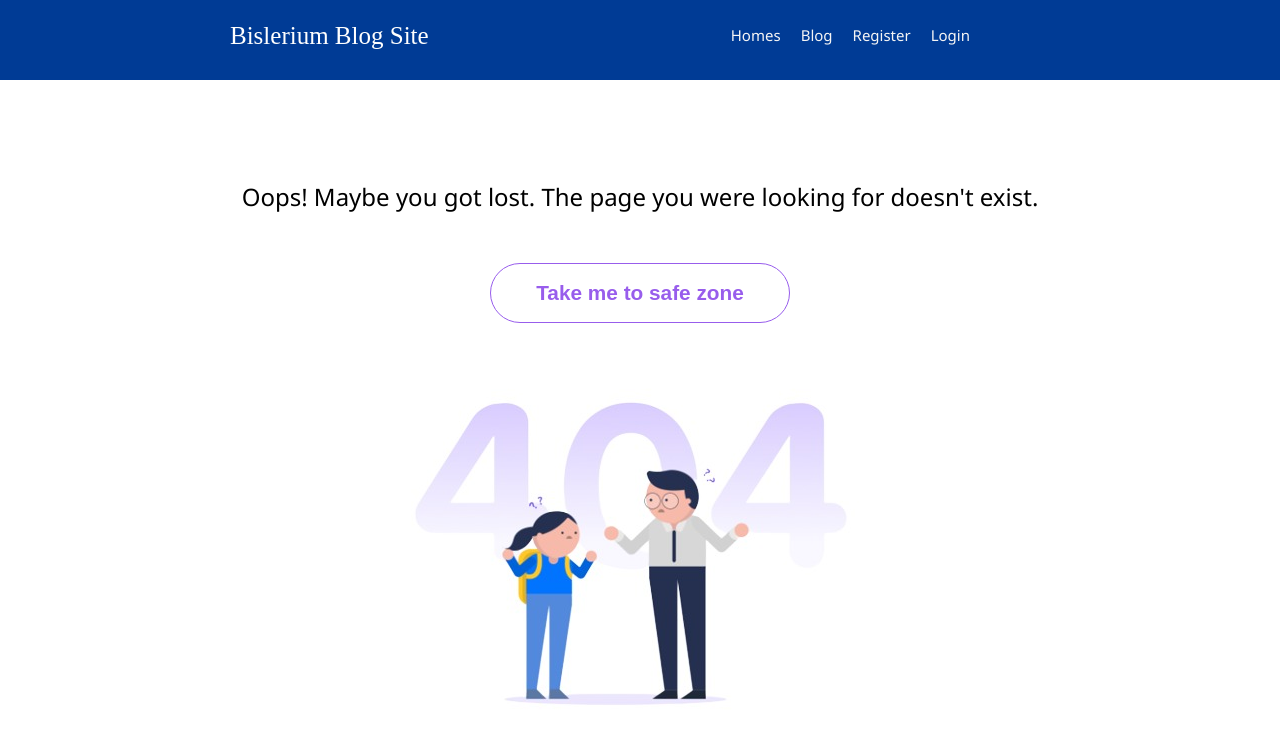
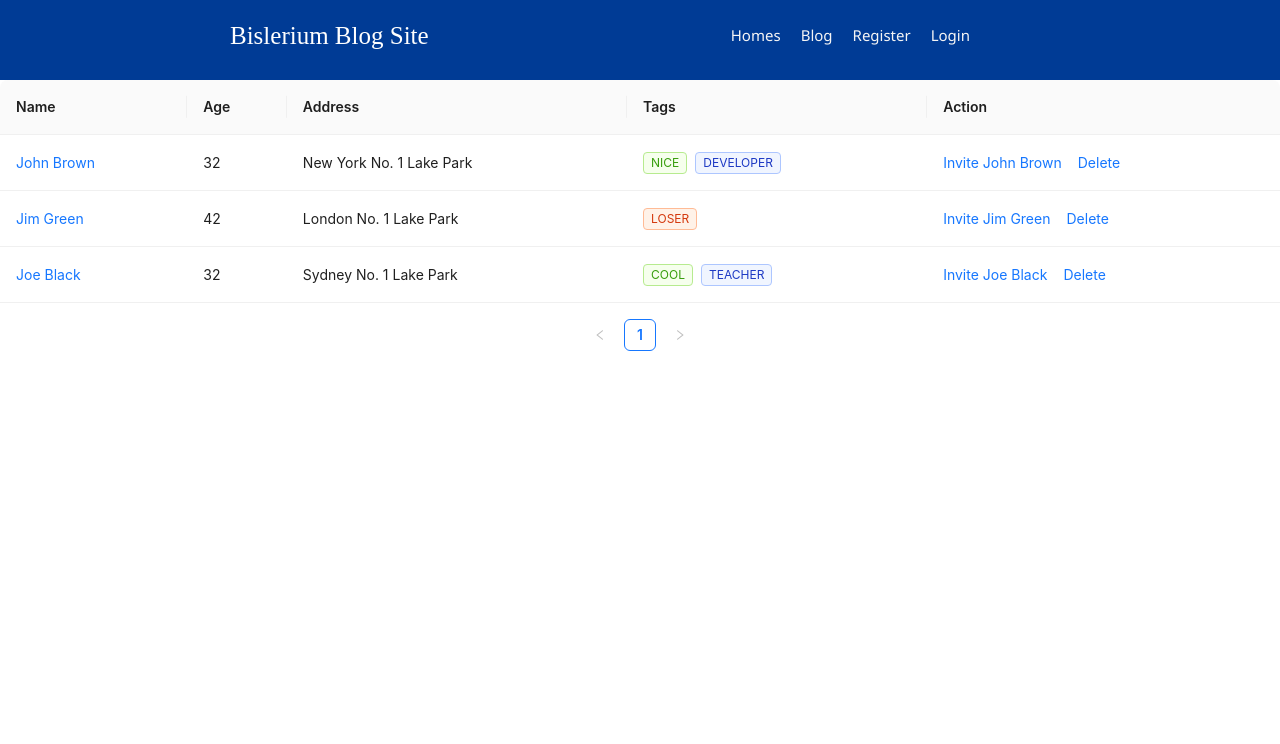
Before and after one commit to JeebanGiri/Bislerium-Frontend, a React (Vite) app: page /my-blogs in a window 1280 px wide. Shown: the top 744 px of the page. Built offline with nearby package versions, Linux system fonts and the light colour scheme.

Commit message:
update code

```diff
--- a/src/App.jsx
+++ b/src/App.jsx
@@ -12,9 +12,8 @@ import EditProfleLayout from "./components/Layout/EditProfileLayout";
 import PageNotFound from "./utils/PageNotFound";
 import ViewBlog from "./components/Pages/Blog/ViewBlog/Blog";
 import CreateBlog from "./components/Pages/Blog/AddBlog/CreateBlog";
-import HomeNavigation from "./components/Resuable/HomeNavigation/HomeNavigation";
-import Blog from "./components/Pages/Blog/ViewBlog/Blog";
 import LoginPopup from "./components/Auth/LoginPopup/LoginPopup";
+import ViewBloggerBlog from "./components/Pages/Blog/ViewBloggerBlog/ViewBloggerBlog";
 
 function App() {
   return (
@@ -35,6 +34,7 @@ function App() {
               <Route path="/register" element={<Register />} />
               <Route path="/login" element={<Login />} />
               <Route path="/blog" element={<ViewBlog />} />
+              <Route path="/my-blogs" element={<ViewBloggerBlog />} />
               <Route path="/login-direct" element={<LoginPopup />} />
               <Route path="/create-blog" element={<CreateBlog />} />
 
--- /dev/null
+++ b/src/components/Pages/Blog/ViewBloggerBlog/ViewBloggerBlog.jsx
@@ -0,0 +1,98 @@
+import { useState } from "react";
+import styles from "./ViewBloggerBlog.module.css";
+import { Space, Table, Tag } from "antd";
+
+const columns = [
+  {
+    title: "Name",
+    dataIndex: "name",
+    key: "name",
+    render: (text) => <a>{text}</a>,
+  },
+  {
+    title: "Age",
+    dataIndex: "age",
+    key: "age",
+  },
+  {
+    title: "Address",
+    dataIndex: "address",
+    key: "address",
+  },
+  {
+    title: "Tags",
+    key: "tags",
+    dataIndex: "tags",
+    render: (tags) => (
+      <span>
+        {tags.map((tag) => {
+          let color = tag.length > 5 ? "geekblue" : "green";
+          if (tag === "loser") {
+            color = "volcano";
+          }
+          return (
+            <Tag color={color} key={tag}>
+              {tag.toUpperCase()}
+            </Tag>
+          );
+        })}
+      </span>
+    ),
+  },
+  {
+    title: "Action",
+    key: "action",
+    render: (_, record) => (
+      <Space size="middle">
+        <a>Invite {record.name}</a>
+        <a>Delete</a>
+      </Space>
+    ),
+  },
+];
+
+const data = [
+  {
+    key: "1",
+    name: "John Brown",
+    age: 32,
+    address: "New York No. 1 Lake Park",
+    tags: ["nice", "developer"],
+  },
+  {
+    key: "2",
+    name: "Jim Green",
+    age: 42,
+    address: "London No. 1 Lake Park",
+    tags: ["loser"],
+  },
+  {
+    key: "3",
+    name: "Joe Black",
+    age: 32,
+    address: "Sydney No. 1 Lake Park",
+    tags: ["cool", "teacher"],
+  },
+];
+const ViewBloggerBlog = () => {
+  const [top, setTop] = useState("topLeft");
+  const [bottom, setBottom] = useState("bottomRight");
+  const [centerbottom, setCenterBottom] = useState("bottomCenter");
+
+  return (
+    <>
+      <div className={styles["blogger-blogs"]}>
+        <div>
+          <Table
+            columns={columns}
+            pagination={{
+              position: [centerbottom],
+            }}
+            dataSource={data}
+          />
+        </div>
+      </div>
+    </>
+  );
+};
+export default ViewBloggerBlog;
--- a/src/components/Pages/Home/Home.jsx
+++ b/src/components/Pages/Home/Home.jsx
@@ -12,6 +12,11 @@ const Home = () => {
 
   const toggleCreateBlog = () => {
     navigateTo("/create-blog");
+  };
+
+  const goToBlog = (e) => {
+    e.preventDefault();
+    navigateTo("/blog");
   };
 
   return (
@@ -41,7 +46,7 @@ const Home = () => {
                     Totam a, iure quidem repudiandae tempora blanditiis
                     mollitia! Dolor impedit fugit ipsum?
                   </p>
-                  <button>Continue Reading</button>
+                  <button onClick={goToBlog}>Continue Reading</button>
                 </span>
                 <span className={styles["footer-side"]}>
                   <span>
--- a/src/components/Resuable/Profile/Profile.jsx
+++ b/src/components/Resuable/Profile/Profile.jsx
@@ -5,14 +5,20 @@ import { userProfile } from "../../../constants/Api";
 import { useNavigate } from "react-router-dom";
 import { LuLogOut } from "react-icons/lu";
 import { IoMailOutline } from "react-icons/io5";
+import { TbBrandBlogger } from "react-icons/tb";
 
 const Profile = () => {
   const navigateTo = useNavigate();
   const token = localStorage.getItem("token");
+  const role = localStorage.getItem("role");
 
   const handleEditProfile = (e) => {
     e.preventDefault();
     navigateTo("/edit-profile");
+  };
+
+  const handleBlogPage = () => {
+    navigateTo("/my-blogs");
   };
 
   const handleLogout = () => {
@@ -40,6 +46,14 @@ const Profile = () => {
             <CgProfile className={styles.icons} />
             <li onClick={handleEditProfile}>My Profile</li>
           </span>
+          <span className={styles.profiles}>
+            {role === "Blogger" ? (
+              <>
+                <TbBrandBlogger className={styles.icons} />
+                <li onClick={handleBlogPage}>My Blogs</li>
+              </>
+            ) : null}
+          </span>
           <span className={styles.profiles} onClick={handleLogout}>
             <LuLogOut className={styles.icons} />
             <li onClick={handleEditProfile}>Logout</li>
--- a/src/components/Resuable/Profile/Profile.module.css
+++ b/src/components/Resuable/Profile/Profile.module.css
@@ -1,7 +1,7 @@
 .profilebox {
-  height: 150px;
+  height: 160px;
   width: 200px;
-  max-width: (350px-200px);
+  max-width: 350px;
   border: 1px solid #d9d9d9;
   border-radius: 5px;
   background: white;
```
Also changed, not shown: src/components/Pages/Blog/ViewBloggerBlog/ViewBloggerBlog.module.css (added).
